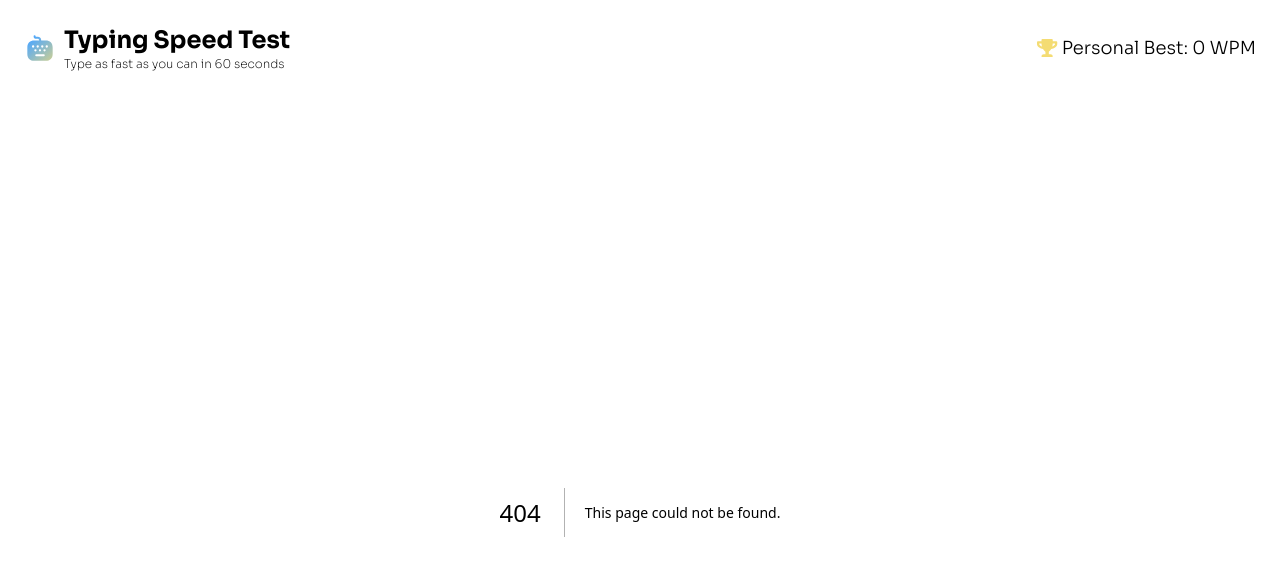
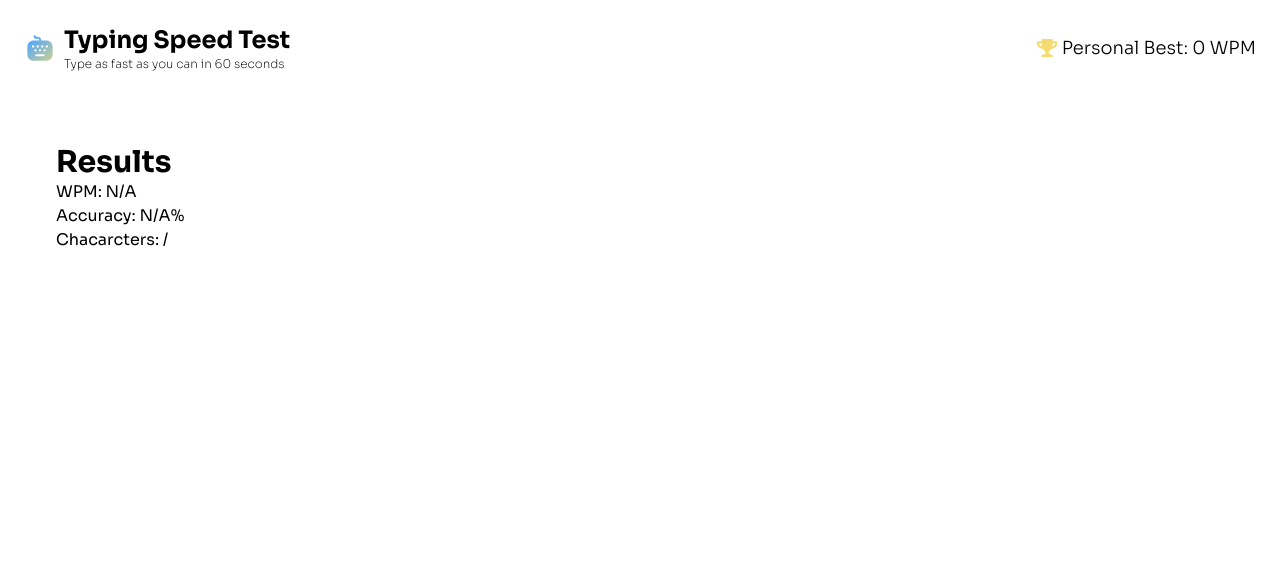
Before and after one commit to cassianebel/typing-speed-test, a Next.js app: page /results in a window 1280 px wide. Before the commit this address had no page. Shown: the top 576 px of the page. Built offline with nearby package versions, Linux system fonts and the light colour scheme.

Commit message:
save results and route to results page

```diff
--- a/app/page.tsx
+++ b/app/page.tsx
@@ -1,11 +1,12 @@
 "use client";
 
 import { useState, useEffect, useRef, useMemo } from "react";
+import { useRouter } from "next/navigation";
 import Difficulty from "@/components/Difficulty";
 import Mode from "@/components/Mode";
+import type { Difficulty, Mode, TestResult } from "@/types/typing";
 
-export type Difficulty = "Easy" | "Medium" | "Hard";
-export type Mode = "Timed (60s)" | "Passage";
+export type TestStatus = "idle" | "running" | "finished";
 
 export default function Home() {
   const [difficulty, setDifficulty] = useState<Difficulty>("Hard");
@@ -13,16 +14,19 @@ export default function Home() {
   const [data, setData] = useState("");
   const [currentPassage, setCurrentPassage] = useState("");
   const [currentId, setCurrentId] = useState("");
-  const [testing, setTesting] = useState(false);
+  const [status, setStatus] = useState<TestStatus>("idle");
   const [hasStarted, setHasStarted] = useState(false);
-  const [startTime, setStartTime] = useState("");
-  const [finishTime, setFinishTime] = useState("");
+  const [startTime, setStartTime] = useState<number | null>(null);
   const [typedCharacters, setTypedCharacters] = useState<string[]>([]);
   const [currentIndex, setCurrentIndex] = useState(0);
   const [timer, setTimer] = useState(60);
-  const [finalWpm, setFinalWpm] = useState<number | null>(null);
-  const [finalAccuracy, setFinalAccuracy] = useState<number | null>(null);
   const inputRef = useRef<HTMLInputElement>(null);
+  const router = useRouter();
+
+  // Refs used to avoid stale closures inside interval callbacks
+  const typedRef = useRef<string[]>([]);
+  const passageRef = useRef<string>("");
+  const startTimeRef = useRef<number | null>(null);
 
   useEffect(() => {
     fetch("/data.json")
@@ -52,25 +56,35 @@ export default function Home() {
   useEffect(() => {
     if (data) {
       getRandomPassage();
-      setTesting(false);
+      setStatus("idle");
       setTypedCharacters([]);
       setCurrentIndex(0);
     }
   }, [data, difficulty]);
 
+  // keep refs in sync with state so interval/finishTest can read latest values
+  useEffect(() => {
+    typedRef.current = typedCharacters;
+  }, [typedCharacters]);
+
+  useEffect(() => {
+    passageRef.current = currentPassage;
+  }, [currentPassage]);
+
+  useEffect(() => {
+    startTimeRef.current = startTime;
+  }, [startTime]);
+
   function restartTest() {
-    setTesting(false);
     setTypedCharacters([]);
     setCurrentIndex(0);
     getRandomPassage();
-    setFinalWpm(null);
-    setFinalAccuracy(null);
     if (mode === "Passage") {
       setTimer(0);
     } else {
       setTimer(60);
     }
-    setTesting(true);
+    setStatus("running");
     inputRef.current?.focus();
   }
 
@@ -80,37 +94,56 @@ export default function Home() {
     } else {
       setTimer(60);
     }
-    if (testing) {
+    if (status === "running") {
       restartTest();
     }
-  }, [mode]);
+  }, [mode, status]);
 
   function finishTest() {
-    setTesting(false);
+    setStatus("finished");
     setHasStarted(false);
-    setFinishTime(Date.now());
 
-    const elapsedMinutes = (finishTime - startTime) / 60000;
+    const finishTime = Date.now();
+    const durationSeconds =
+      mode === "Timed (60s)"
+        ? 60
+        : (finishTime - (startTimeRef.current ?? finishTime)) / 1000;
+    const elapsedMinutes = durationSeconds / 60;
 
-    const correctChars = typedCharacters.filter(
-      (char, i) => char === currentPassage[i]
-    ).length;
+    const typed = typedRef.current;
+    const passage = passageRef.current;
+
+    const correctChars = typed.filter((char, i) => char === passage[i]).length;
 
     const accuracy =
-      typedCharacters.length === 0
+      typed.length === 0
         ? 100
-        : Math.round((correctChars / typedCharacters.length) * 100);
+        : Math.round((correctChars / typed.length) * 100);
 
-    const wordsTyped = typedCharacters.length / 5;
+    const wrongChars = typed.length - correctChars;
+
+    const wordsTyped = typed.length / 5;
     const wpm =
       elapsedMinutes > 0 ? Math.round(wordsTyped / elapsedMinutes) : 0;
 
-    setFinalAccuracy(accuracy);
-    setFinalWpm(wpm);
+    const result: TestResult = {
+      wpm: wpm,
+      accuracy: accuracy,
+      correctChars,
+      wrongChars,
+      mode,
+      difficulty,
+      durationSeconds,
+      timestamp: Date.now(),
+    };
+
+    sessionStorage.setItem("lastResult", JSON.stringify(result));
+
+    router.push("/results");
   }
 
   useEffect(() => {
-    if (!hasStarted || !testing) return;
+    if (!hasStarted || status != "running") return;
 
     const interval = setInterval(() => {
       setTimer((prev) => {
@@ -125,25 +158,31 @@ export default function Home() {
     }, 1000);
 
     return () => clearInterval(interval);
-  }, [hasStarted, testing, mode]);
+  }, [hasStarted, status, mode]);
 
   useEffect(() => {
-    if (testing && typedCharacters.length === currentPassage.length) {
+    if (
+      status === "running" &&
+      typedCharacters.length === currentPassage.length
+    ) {
       finishTest();
     }
-  }, [typedCharacters, currentPassage, testing]);
+  }, [typedCharacters, currentPassage, status]);
 
   const liveWpm = useMemo(() => {
-    if (!hasStarted || finalWpm !== null) return 0;
+    if (!hasStarted || status !== "running") return 0;
 
-    const elapsedMinutes = (Date.now() - startTime) / 60000;
+    const start = startTimeRef.current;
+    if (!start) return 0;
+
+    const elapsedMinutes = (Date.now() - start) / 60000;
 
     if (elapsedMinutes <= 0) return 0;
 
-    const wordsTyped = typedCharacters.length / 5;
+    const wordsTyped = typedRef.current.length / 5;
 
     return Math.round(wordsTyped / elapsedMinutes);
-  }, [typedCharacters.length, startTime, hasStarted, finalWpm]);
+  }, [typedCharacters.length, startTime, hasStarted, status]);
 
   function countCorrectCharacters(passage: string, typed: string[]) {
     let correct = 0;
@@ -162,19 +201,22 @@ export default function Home() {
   }, [typedCharacters, currentPassage]);
 
   function startTest() {
-    if (mode === "Passage") {
-      setTimer(0);
-    } else {
-      setTimer(60);
+    if (!hasStarted) {
+      setHasStarted(true);
+      setStartTime(Date.now());
     }
-    setTesting(true);
+
+    if (mode === "Passage") setTimer(0);
+    else setTimer(60);
+
+    setStatus("running");
     inputRef.current?.focus();
   }
 
   function handleKeyDown(e: React.KeyboardEvent<HTMLInputElement>) {
     e.preventDefault();
 
-    if (!testing) return;
+    if (status != "running") return;
 
     if (!hasStarted && e.key.length === 1) {
       setHasStarted(true);
@@ -234,7 +276,7 @@ export default function Home() {
       >
         <p
           className={
-            testing
+            status === "running"
               ? "text-2xl md:text-4xl leading-relaxed text-neutral-400"
               : "blur-md text-2xl md:text-4xl leading-relaxed text-neutral-400"
           }
@@ -261,7 +303,7 @@ export default function Home() {
             );
           })}
         </p>
-        {!testing && (
+        {status === "idle" && (
           <div className="absolute top-0 left-0 w-full h-full flex flex-col itemc-center justify-center">
             <div className="text-center">
               <button
@@ -284,7 +326,7 @@ export default function Home() {
         ref={inputRef}
       />
       <div className="text-center flex items-center justify-center">
-        {testing && (
+        {status === "running" && (
           <div>
             <button
               type="button"
--- /dev/null
+++ b/app/results/page.tsx
@@ -0,0 +1,16 @@
+"use client";
+
+export default function ResultsPage() {
+  const lastResult = JSON.parse(sessionStorage.getItem("lastResult") || "{}");
+
+  return (
+    <div className="p-8">
+      <h1 className="text-3xl font-bold">Results</h1>
+      <p>WPM: {lastResult.wpm ?? "N/A"}</p>
+      <p>Accuracy: {lastResult.accuracy ?? "N/A"}%</p>
+      <p>
+        Chacarcters: {lastResult.correctChars}/{lastResult.wrongChars}
+      </p>
+    </div>
+  );
+}
--- /dev/null
+++ b/types/typing.ts
@@ -0,0 +1,19 @@
+export type Difficulty = "Easy" | "Medium" | "Hard";
+
+export type Mode = "Timed (60s)" | "Passage";
+
+export type Passage = {
+  id: string;
+  text: string;
+};
+
+export type TestResult = {
+  wpm: number;
+  accuracy: number;
+  correctChars: number;
+  wrongChars: number;
+  mode: Mode;
+  difficulty: Difficulty;
+  durationSeconds: number;
+  timestamp: number;
+};
```
